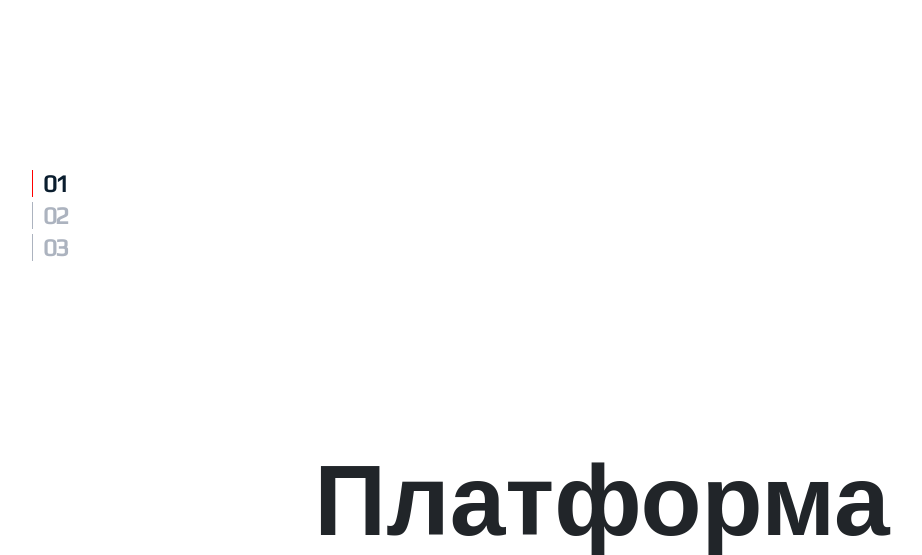
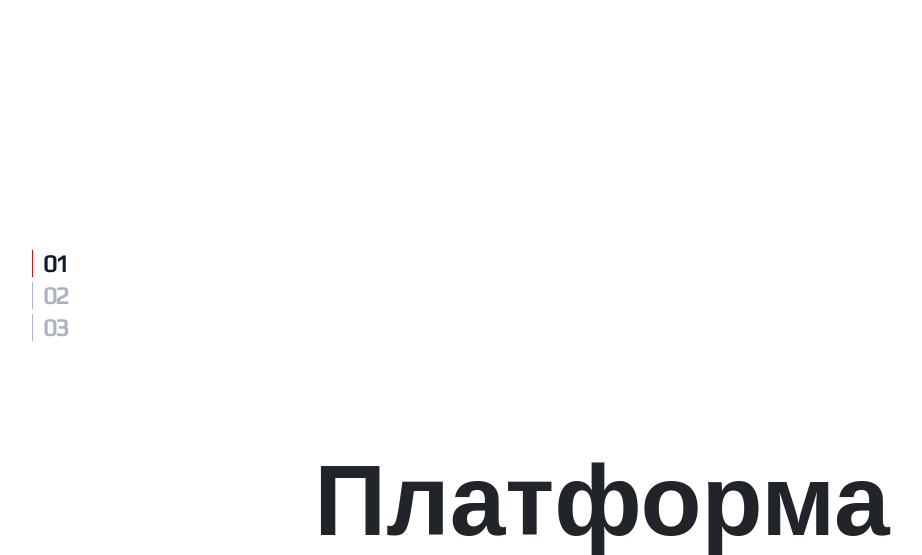
Before and after one commit to DEMENT0R/jppv-static, a PHP site: page / in a window 1280 px wide. Shown: the part 112-667 px from the top of the page, without its empty margins (38-960 px from the left). Run offline with PHP 8.4, Linux system fonts and the light colour scheme; some libraries are stand-ins or nearby versions.

Commit message:
dotted menu position fix

```diff
--- a/css/liLanding.css
+++ b/css/liLanding.css
@@ -106,7 +106,11 @@ html {
 /*landingDotted*/
 .landingDotted {
 	position:fixed;
-	top:35%;
+	height: 10%;
+	top: 0;
+	bottom: 0;
+	margin-top:auto;
+	margin-bottom: auto;
 	left:70px;
 	z-index:999;
 }
@@ -121,6 +125,7 @@ html {
 	clear:both;
 	display:block;
 	padding:0;
+	margin:0;
 }
 
 .landingDotted a {
--- a/partials/pages/platforma/main-page.php
+++ b/partials/pages/platforma/main-page.php
@@ -1,12 +1,12 @@
-      <div class="d-none d-md-block" style="position:relative">
-          <div class="landingNav2 landingDotted">
+      <!-- <div class="d-none d-md-block" style="position:relative"> -->
+          <div class="d-none d-md-block landingNav2 landingDotted">
               <ul>
 	            	<li><a href="#land_1">01</a></li>
 	            	<li><a href="#land_2">02</a></li>
 	            	<li><a href="#land_3">03</a></li>
               </ul>
           </div>
-      </div>
+      <!-- </div> -->
 
     <div class="">
       <div id="land_1" class="landingItem bg_1">
```
Also changed, not shown: partials/header.php (line endings or trailing spaces).
